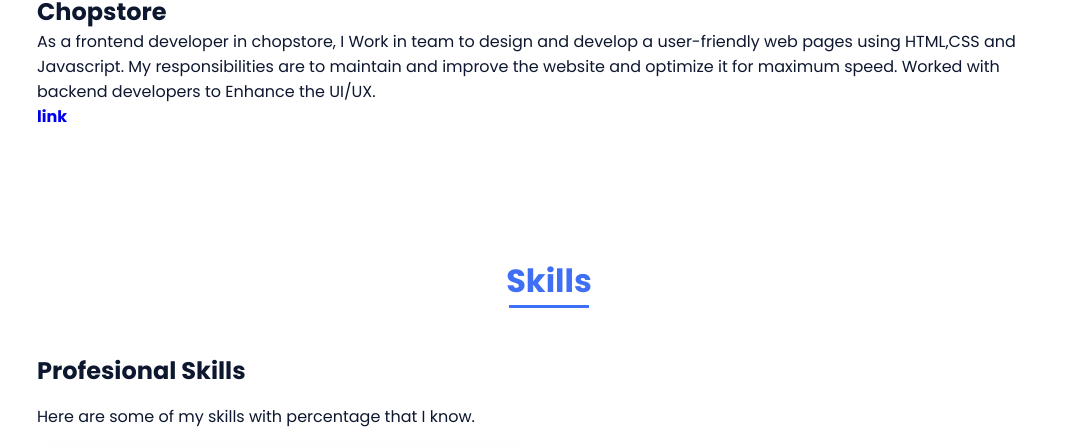
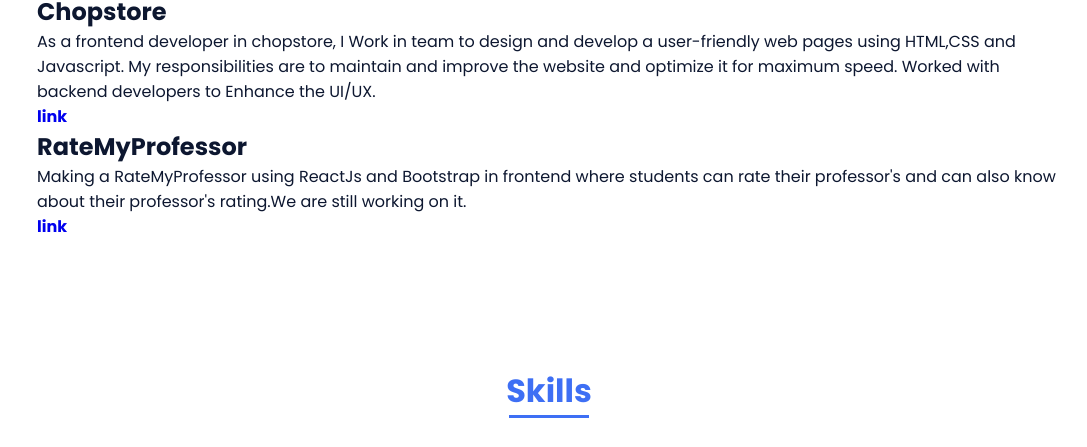
Before and after one commit to sachIN-BLIP/sachin-s-Portfolio.github.io, a plain HTML site: page index.html in a window 1280 px wide. Shown: the part 1235-1682 px from the top of the page, without its empty margins (91-1178 px from the left). Drawn offline with nearby package versions, Linux system fonts and the light colour scheme.

Commit message:
Update index.html

```diff
--- a/index.html
+++ b/index.html
@@ -84,6 +84,18 @@
 
                     </p>
                     <a href="https://chopstore.in/" target="_blank"><b> link </b></a>
+                </div>
+            </div>
+
+            <div class="project__container bd-grid">
+                <div>
+                    <h2 class="project__subtitle">RateMyProfessor</h2>
+                    <p class="project__text"> Making a RateMyProfessor using ReactJs and Bootstrap in
+                            frontend where students can rate their professor's and can
+                            also know about their professor's rating.We are still working on it.
+
+                    </p>
+                    <a href="https://github.com/sachIN-BLIP/RMP_frontend" target="_blank"><b> link </b></a>
                 </div>
             </div>
 
```
